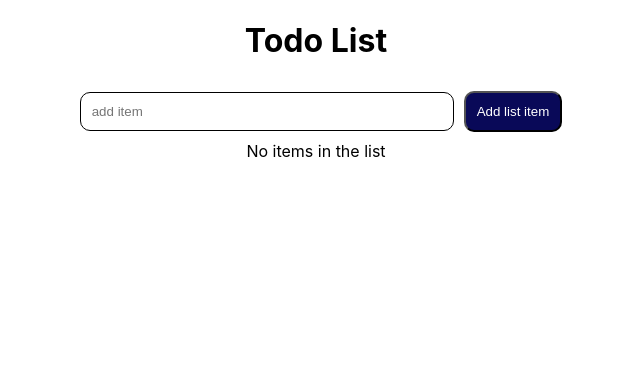
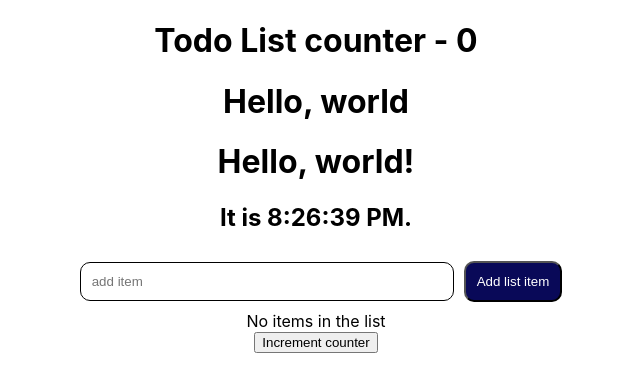
Before and after one commit to sanaali110/todoapp, a React (Create React App) app: page / in a window 1280 px wide. Shown: the top 392 px of the page, without its empty margins (324-964 px from the left). Built offline with nearby package versions, Linux system fonts and the light colour scheme.

Commit message:
react introdcutory course

```diff
--- a/src/App.js
+++ b/src/App.js
@@ -2,12 +2,29 @@ import React, { useState } from "react"
 import './App.css';
 import List from './components/List/List';
 import ListForm from './components/ListForm/ListForm';
+import Welcome from "./components/Welcome/Welcome";
+import Clock from "./components/Clock/Clock";
+
+/*
+  [{
+    id: 1,
+    todoValue: "todo1"
+  }]
+*/
 
 function App() {
   const [todos, setTodos] = useState([]);
+  const [count,setCount] = useState({
+    key: "counter",
+    value: 0
+  });
 
   const updateTodos = (todo) => {
-    setTodos([...todos, todo])
+    const newTodo = {
+      id:todo.length,
+      value: todo
+    }
+    setTodos([...todos, newTodo])
   }
 
   const deleteTodo = (index) => {
@@ -21,13 +38,17 @@ function App() {
     setTodos(newTodos);
   }
 
-  console.log('render app')
+  console.log('render app',count)
+
 
   return (
     <div className="App">
-      <h1>Todo List</h1>
+      <h1>Todo List {count.key} - {count.value}</h1>
+      <Welcome name="world" />
+      <Clock />
       <ListForm updateTodos={updateTodos} />
       <List todos={todos} deleteTodo={deleteTodo} />
+      <button onClick={() => setCount({...count,value: count.value+1})}>Increment counter</button>
     </div>
   );
 }
--- /dev/null
+++ b/src/components/Clock/Clock.js
@@ -0,0 +1,42 @@
+import React from "react"
+
+class Clock extends React.Component {
+    constructor(props) {
+        super(props);
+        this.state = { date: new Date() };
+    }
+
+    componentDidMount() {
+        console.log('update the mounted')
+        this.timerID = setInterval(
+            () => this.tick(),
+            1000
+        );
+    }
+
+    componentDidUpdate() {
+        console.log('update the component')
+    }
+
+    componentWillUnmount() {
+        clearInterval(this.timerID);
+    }
+
+    tick() {
+        this.setState({
+            date: new Date()
+        });
+    }
+
+    render() {
+        console.log('render')
+        return (
+            <div>
+                <h1>Hello, world!</h1>
+                <h2>It is {this.state.date.toLocaleTimeString()}.</h2>
+            </div>
+        );
+    }
+}
+
+export default Clock
--- a/src/components/List/List.js
+++ b/src/components/List/List.js
@@ -6,6 +6,7 @@ import './List.css';
 */
 function List({todos, deleteTodo}) {
 
+  console.log('tods',todos)
   const handleDelete = (index) => {
     deleteTodo(index)
   }
@@ -20,7 +21,7 @@ function List({todos, deleteTodo}) {
       <h4>List items</h4>
       <ul>
         {todos.map((todo, index) => (
-          <li className='list-item' key={todo}>{todo}
+          <li className='list-item' key={todo.id}>{todo.value}
             <button className='delete-list' onClick={() => handleDelete(index)}>Delete</button>
           </li>
         ))}
--- /dev/null
+++ b/src/components/Welcome/Welcome.jsx
@@ -0,0 +1,9 @@
+import React from "react"
+
+class Welcome extends React.Component {
+    render() {
+        return <h1>Hello, {this.props.name}</h1>;
+    }
+}
+
+export default Welcome
```
